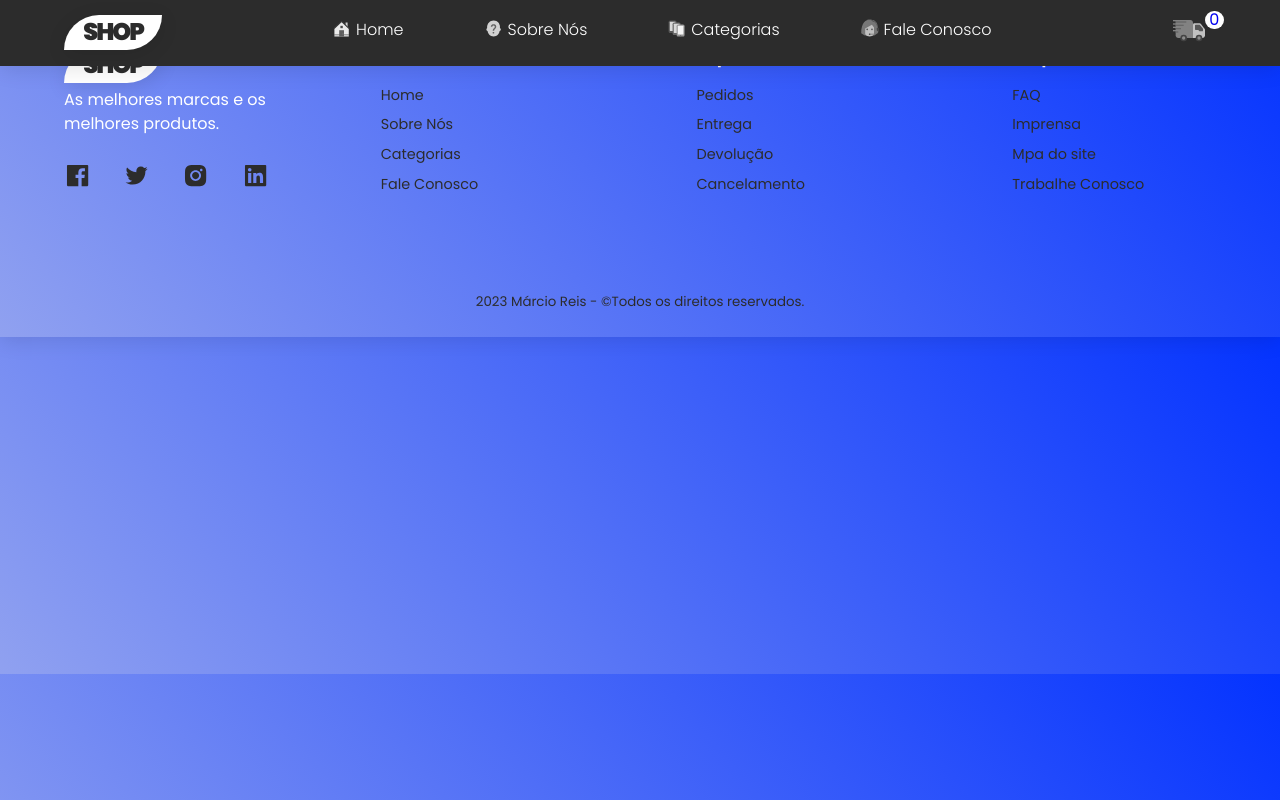
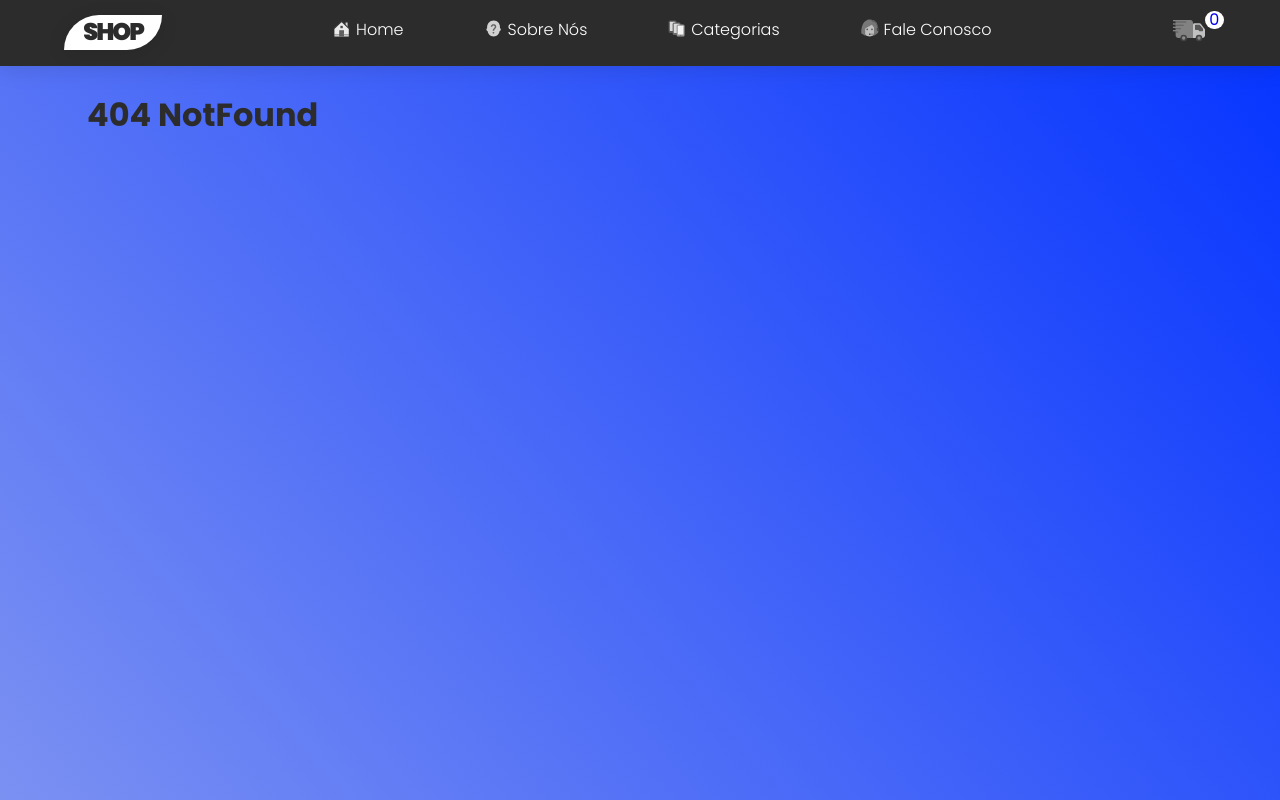
Before and after one commit to dev-marcioreis/shop-react, a React (Create React App) app: page / in a window 1280 px wide. Shown: the top 800 px of the page. Built offline with nearby package versions, Linux system fonts and the light colour scheme.

Commit message:
notfound page

```diff
--- a/src/App.js
+++ b/src/App.js
@@ -3,6 +3,7 @@ import { BrowserRouter as Router, Routes, Route } from 'react-router-dom'
 import Header from './components/header/Header'
 import Home from './components/home/Home'
 import Footer from './components/footer/Footer'
+import NotFound from './components/notFound/NotFound';
 
 
 
@@ -12,6 +13,7 @@ function App() {
       <Header />
       <Routes>
         <Route path='/shop-react' element={<Home />} />
+        <Route path='*' element={<NotFound />} />
       </Routes>
       <Footer />
     </Router>
--- /dev/null
+++ b/src/components/notFound/NotFound.jsx
@@ -0,0 +1,15 @@
+import './notFound.css'
+
+const NotFound = () => {
+  return (
+    <>
+        <div className="section notfound">
+            <div className="container">
+                <h1>404 NotFound</h1>
+            </div>
+        </div>
+    </>
+  )
+}
+
+export default NotFound
--- /dev/null
+++ b/src/components/notFound/notFound.css
@@ -0,0 +1,3 @@
+.notfound {
+    height: 100vh;
+}
```
